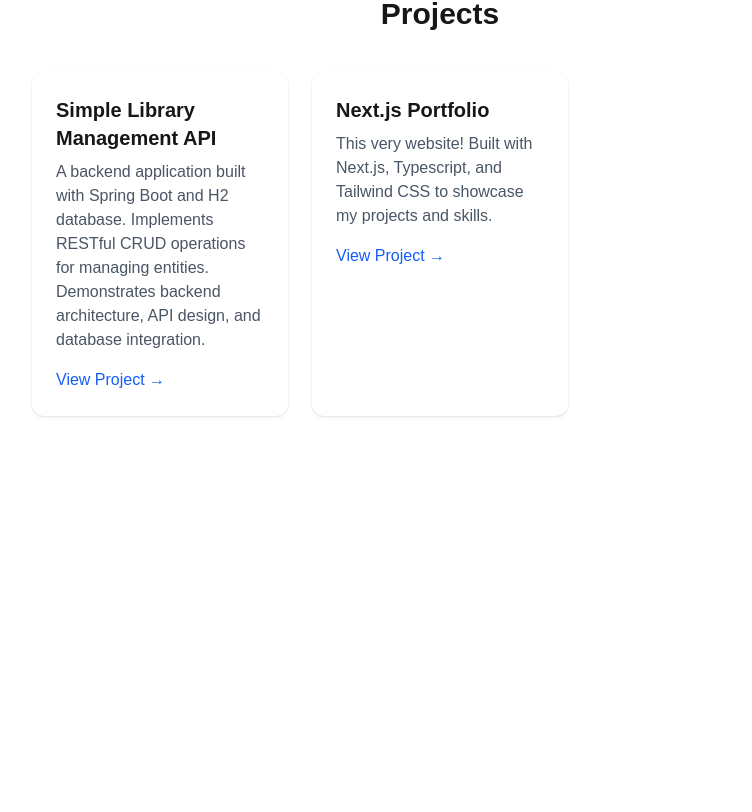
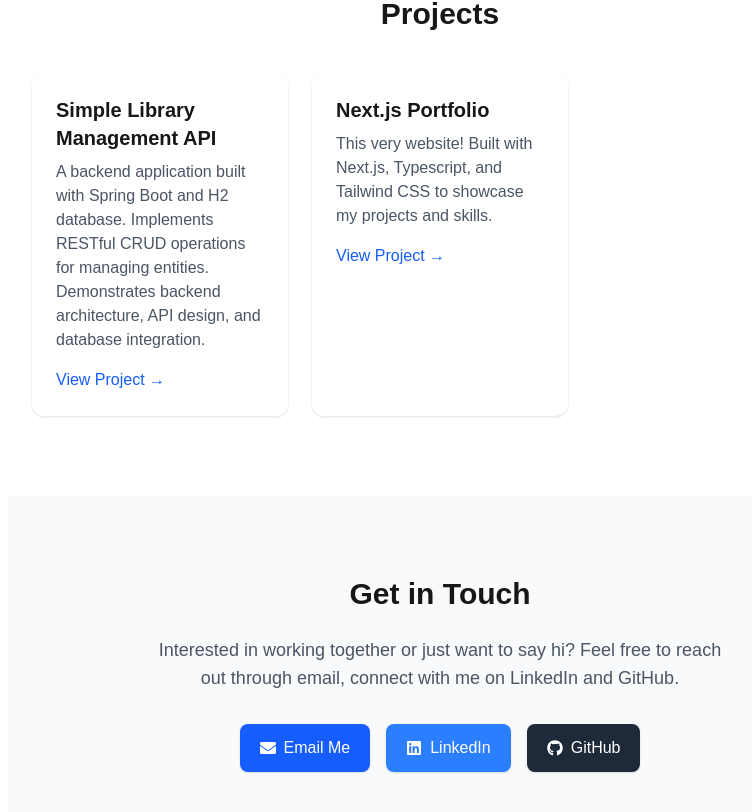
Before and after one commit to EffelZefanya/effel-zefanya-portfolio, a Next.js app: page / in a window 1280 px wide. Shown: the part 1061-1873 px from the top of the page, without its empty margins (200-952 px from the left). Before the commit the page ends 1557 px from the top, so only its background shows below. Built offline with nearby package versions, Linux system fonts and the light colour scheme.

Commit message:
feat:add contact section

```diff
--- a/src/app/page.tsx
+++ b/src/app/page.tsx
@@ -1,6 +1,7 @@
 import Hero from "@/sections/Hero";
 import About from '@/sections/About';
 import Projects from "@/sections/Projects";
+import Contact from "@/sections/Contact";
 
 export default function Home(){
   return(
@@ -8,6 +9,7 @@
       <Hero />
       <About />
       <Projects />
+      <Contact />
     </main>
   );
 }
--- a/src/sections/Contact.tsx
+++ b/src/sections/Contact.tsx
@@ -0,0 +1,39 @@
+import { FaGithub, FaLinkedin, FaEnvelope } from "react-icons/fa";
+
+export default function Contact(){
+    return (
+        <section id="contact" className="py-20 text-center px-6 bg-gray-50">
+            <h2 className="text-3xl font-bold mb-6">Get in Touch</h2>
+            <p className="text-lg text-gray-600 max-w-xl mx-auto mb-8">
+                Interested in working together or just want to say hi? Feel free to
+                reach out through email, connect with me on LinkedIn and GitHub.
+            </p>
+
+            <div className="flex gap-4 justify-center">
+                <a href="mailto:effelzefanyashuban@gmail.com"
+                className="flex items-center gap-2 bg-blue-600 text-white px-5 py-3 rounded-lg shadow hover:bg-blue-700 transition"
+                >
+                    <FaEnvelope />Email Me
+                </a>
+
+                <a
+                href="https://www.linkedin.com/in/effel-zefanya-s"
+                target="_blank"
+                rel="noopener noreferrer"
+                className="flex items-center gap-2 bg-blue-500 text-white px-5 py-3 rounded-lg shadow hover:bg-blue-600 transition"
+                >
+                    <FaLinkedin /> LinkedIn
+                </a>
+
+                <a
+                href="https://github.com/EffelZefanya"
+                target="_blank"
+                rel="noopener noreferrer"
+                className="flex items-center gap-2 bg-gray-800 text-white px-5 py-3 rounded-lg shadow hover:bg-gray-900 transition"
+                >
+                    <FaGithub /> GitHub
+                </a>
+            </div>
+        </section>
+    );
+}
--- a/src/sections/Hero.tsx
+++ b/src/sections/Hero.tsx
@@ -1,6 +1,6 @@
 export default function Hero(){
     return(
-        <section className="flex flex-col items-center justify-center text-center py-20">
+        <section id="hero" className="flex flex-col items-center justify-center text-center py-20">
             <h2 className="text-4xl font-bold mb-4">Hello, I'm Effel 👋</h2>
             <p className="text-lg text-gray-600 max-w-xl">
                 Aspiring Software Engineer | Java
```
Also changed, not shown: package.json (+6 -5 lines), 1 other file (tests, documents, lock files or other folders).
